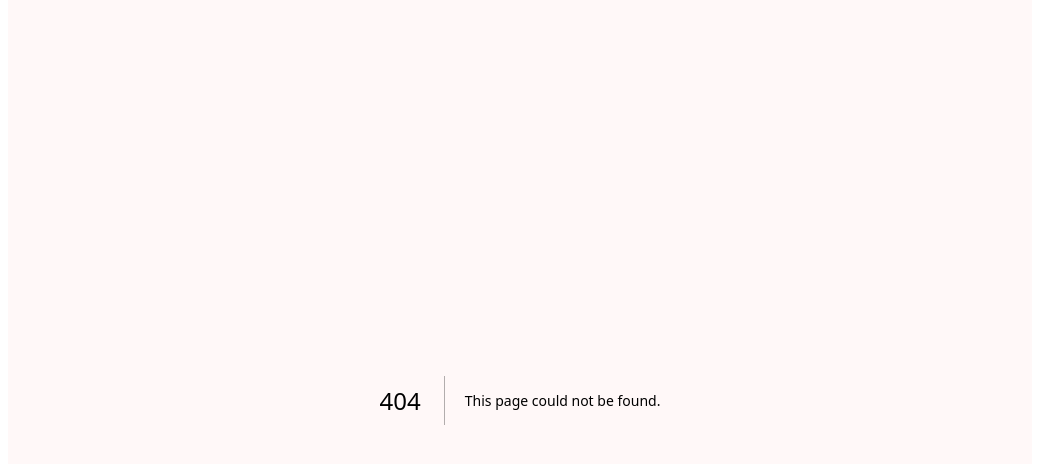
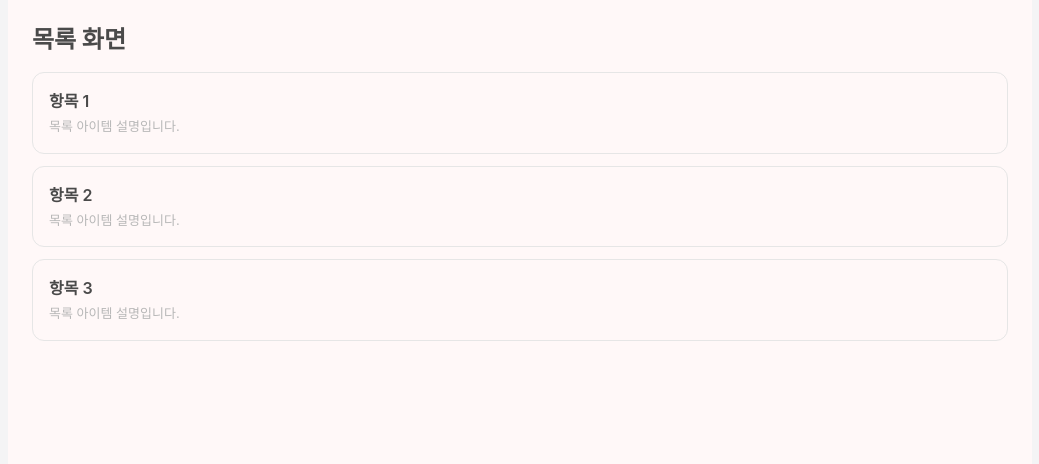
Before and after one commit to hollyjelly/tteotion, a Next.js app in the folder apps/web/: page /list in a window 1280 px wide. Before the commit this address had no page. Shown: the top 464 px of the page, without its empty margins (120-1159 px from the left). Built offline with nearby package versions, Linux system fonts and the light colour scheme.

Commit message:
feature-based 폴더 구조로 재편, 목록 화면 추가
app/은 이제 라우팅만 담당하는 얇은 page.tsx만 남기고, 실제 화면
컴포넌트/스타일/데이터는 features/{이름}/ 아래로 옮긴다. main과
나란히 목록 화면을 두 번째 feature로 추가한다.

```diff
--- /dev/null
+++ b/apps/web/src/app/list/page.tsx
@@ -0,0 +1,5 @@
+import { List } from "@/features/list/list";
+
+export default function Page() {
+  return <List />;
+}
--- a/apps/web/src/app/page.tsx
+++ b/apps/web/src/app/page.tsx
@@ -1,8 +1,5 @@
+import { Main } from "@/features/main/main";
+
 export default function Page() {
-  return (
-    <div className="flex flex-1 flex-col items-center justify-center gap-2 p-6 text-center">
-      <h1 className="text-2xl font-bold">메인 화면</h1>
-      <p className="text-sm text-muted-foreground">여기에 메인 화면 콘텐츠가 들어갑니다.</p>
-    </div>
-  );
+  return <Main />;
 }
--- /dev/null
+++ b/apps/web/src/features/list/items.ts
@@ -0,0 +1,12 @@
+export type ListItem = {
+  id: number;
+  title: string;
+  description: string;
+};
+
+// TODO: replace with a real fetch against the Java backend once it's ready.
+export const items: ListItem[] = [
+  { id: 1, title: "항목 1", description: "목록 아이템 설명입니다." },
+  { id: 2, title: "항목 2", description: "목록 아이템 설명입니다." },
+  { id: 3, title: "항목 3", description: "목록 아이템 설명입니다." },
+];
--- /dev/null
+++ b/apps/web/src/features/list/list.tsx
@@ -0,0 +1,18 @@
+import { items } from "./items";
+
+export function List() {
+  return (
+    <div className="flex flex-1 flex-col gap-4 p-6">
+      <h1 className="text-2xl font-bold">목록 화면</h1>
+      <ul className="flex list-none flex-col gap-3">
+        {items.map((item) => (
+          <li key={item.id} className="rounded-xl border border-muted p-4">
+            <p className="text-base font-semibold">{item.title}</p>
+            {/* eslint-disable-next-line tailwindcss/no-arbitrary-value -- typography is exempt from the default-scale rule */}
+            <p className="mt-1 text-[13px] text-muted-foreground">{item.description}</p>
+          </li>
+        ))}
+      </ul>
+    </div>
+  );
+}
--- /dev/null
+++ b/apps/web/src/features/main/main.tsx
@@ -0,0 +1,8 @@
+export function Main() {
+  return (
+    <div className="flex flex-1 flex-col items-center justify-center gap-2 p-6 text-center">
+      <h1 className="text-2xl font-bold">메인 화면</h1>
+      <p className="text-sm text-muted-foreground">여기에 메인 화면 콘텐츠가 들어갑니다.</p>
+    </div>
+  );
+}
```
